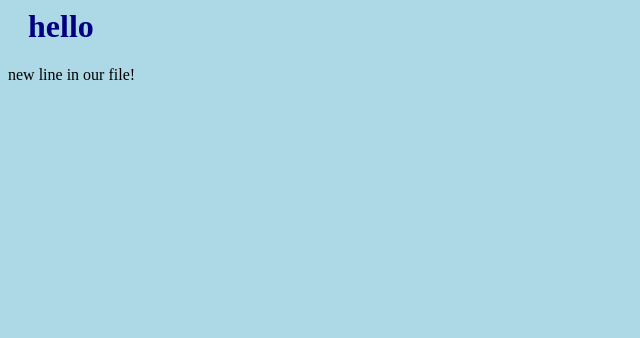
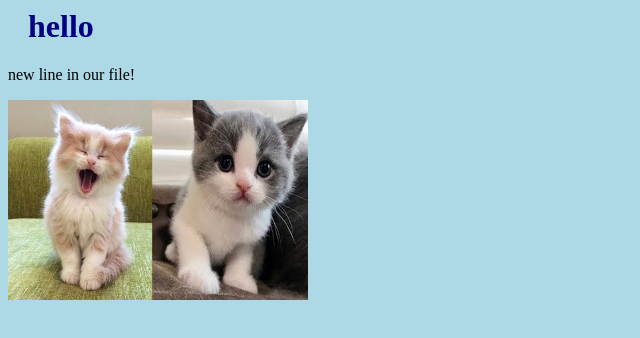
Before and after one commit to nousra0/nousra0.github.io, a plain HTML site: page index.html in a window 1280 px wide. Shown: the whole page, without its empty margins (0-640 px from the left). Drawn offline with Linux system fonts and the light colour scheme.

Commit message:
Added image to hello

```diff
--- a/index.html
+++ b/index.html
@@ -9,5 +9,6 @@
 <body>
     <h1>hello</h1>
     <p>new line in our file!</p>
+    <img src="pic1.jpg" alt="pic1" width="300px" height="200px">
 </body>
 </html>
```
Also changed, not shown: pic1.jpg (added).
